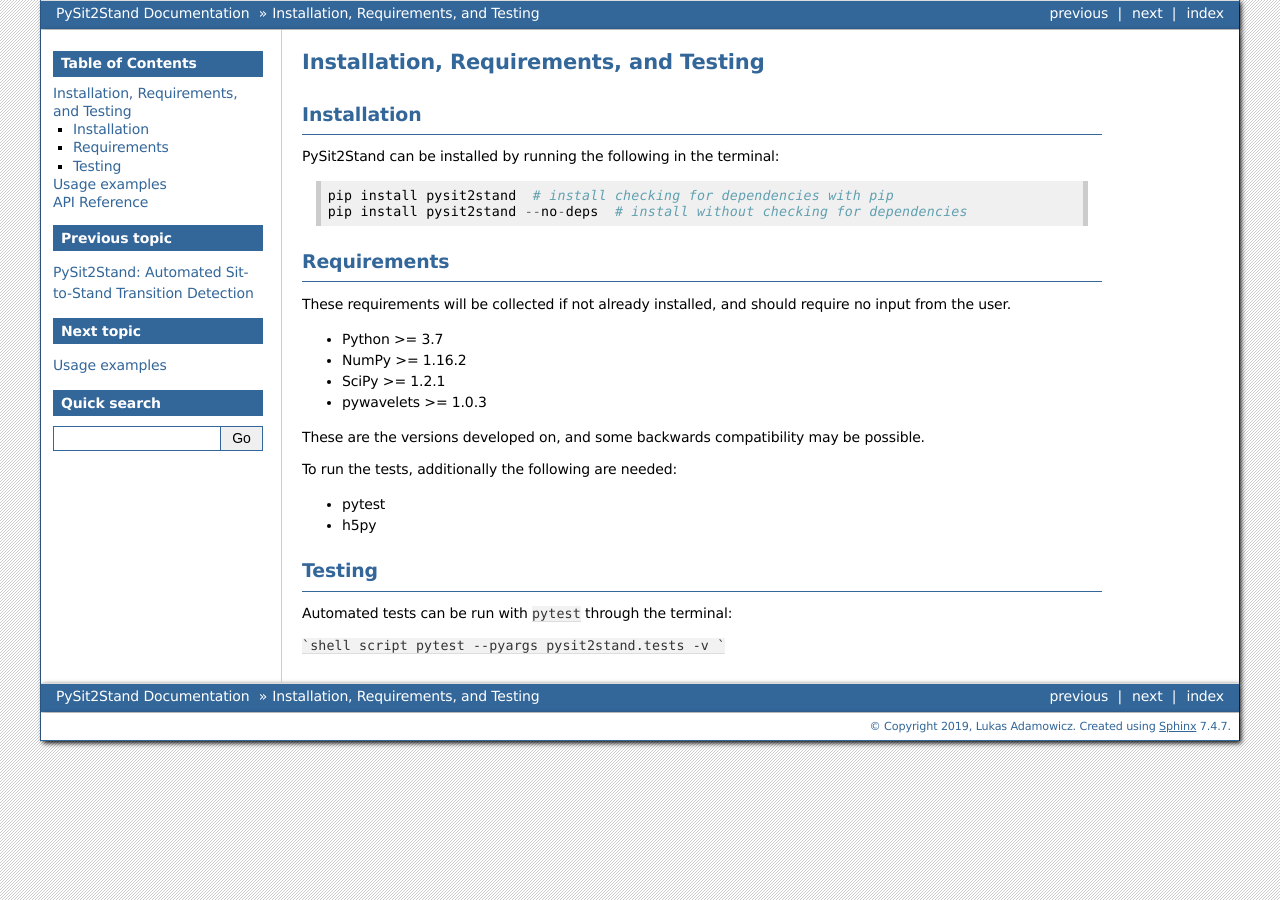
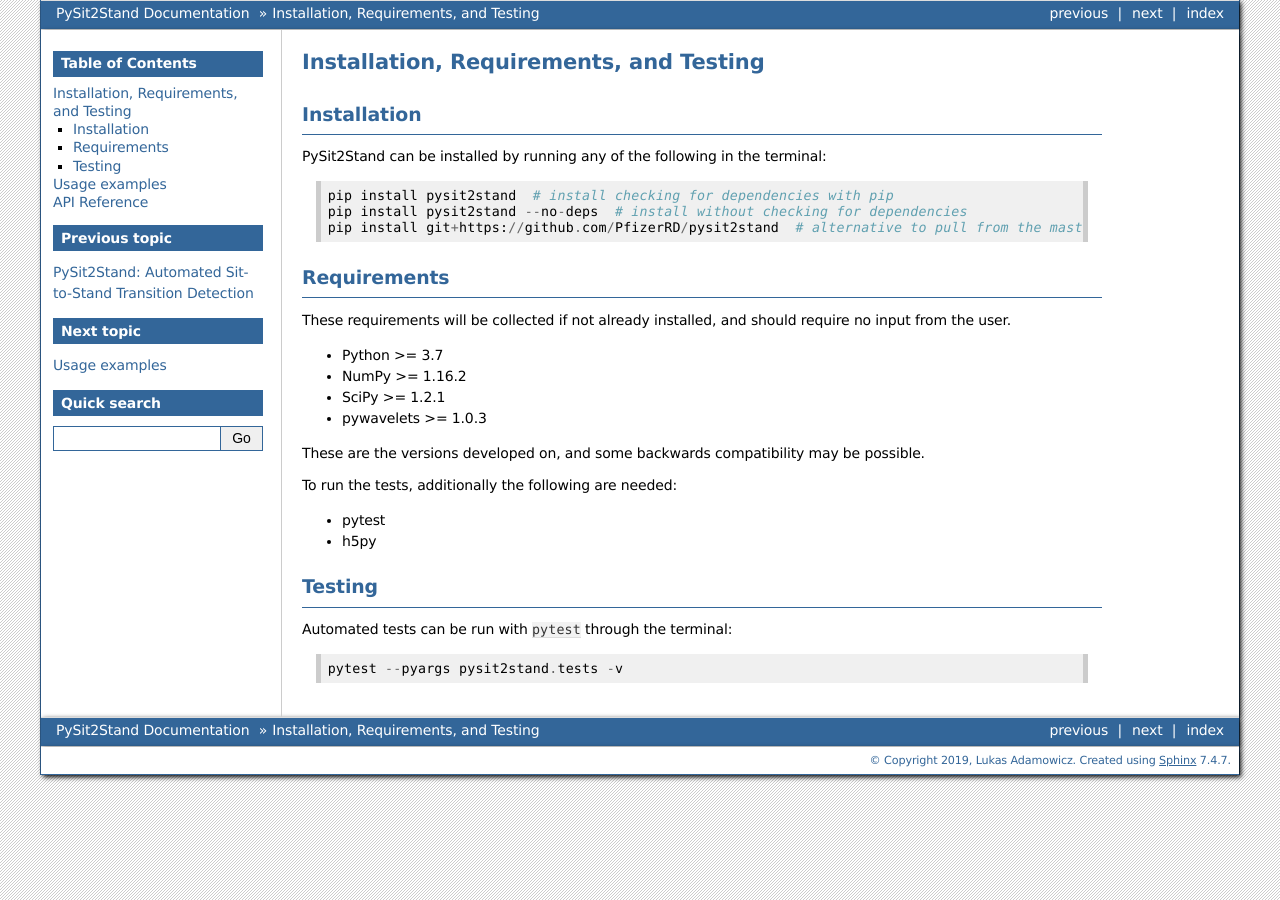
Before and after one commit to pfizer-opensource/sit2standpy, a Sphinx documentation site: the page built from docs/installation.rst, in a window 1280 px wide. Built offline with Sphinx 7.4.7, drawn with Linux system fonts in a browser that asks for light colours.

Commit message:
Typo fixes

````diff
--- a/docs/installation.rst
+++ b/docs/installation.rst
@@ -6,12 +6,13 @@
 Installation
 ------------
 
-PySit2Stand can be installed by running the following in the terminal:
+PySit2Stand can be installed by running any of the following in the terminal:
 
 ::
 
     pip install pysit2stand  # install checking for dependencies with pip
     pip install pysit2stand --no-deps  # install without checking for dependencies
+    pip install git+https://github.com/PfizerRD/pysit2stand  # alternative to pull from the master branch
 
 
 Requirements
@@ -35,6 +36,6 @@
 
 Automated tests can be run with ``pytest`` through the terminal:
 
-```shell script
-pytest --pyargs pysit2stand.tests -v
-```
+::
+
+    pytest --pyargs pysit2stand.tests -v
````
Also changed, not shown: 1 other file.
